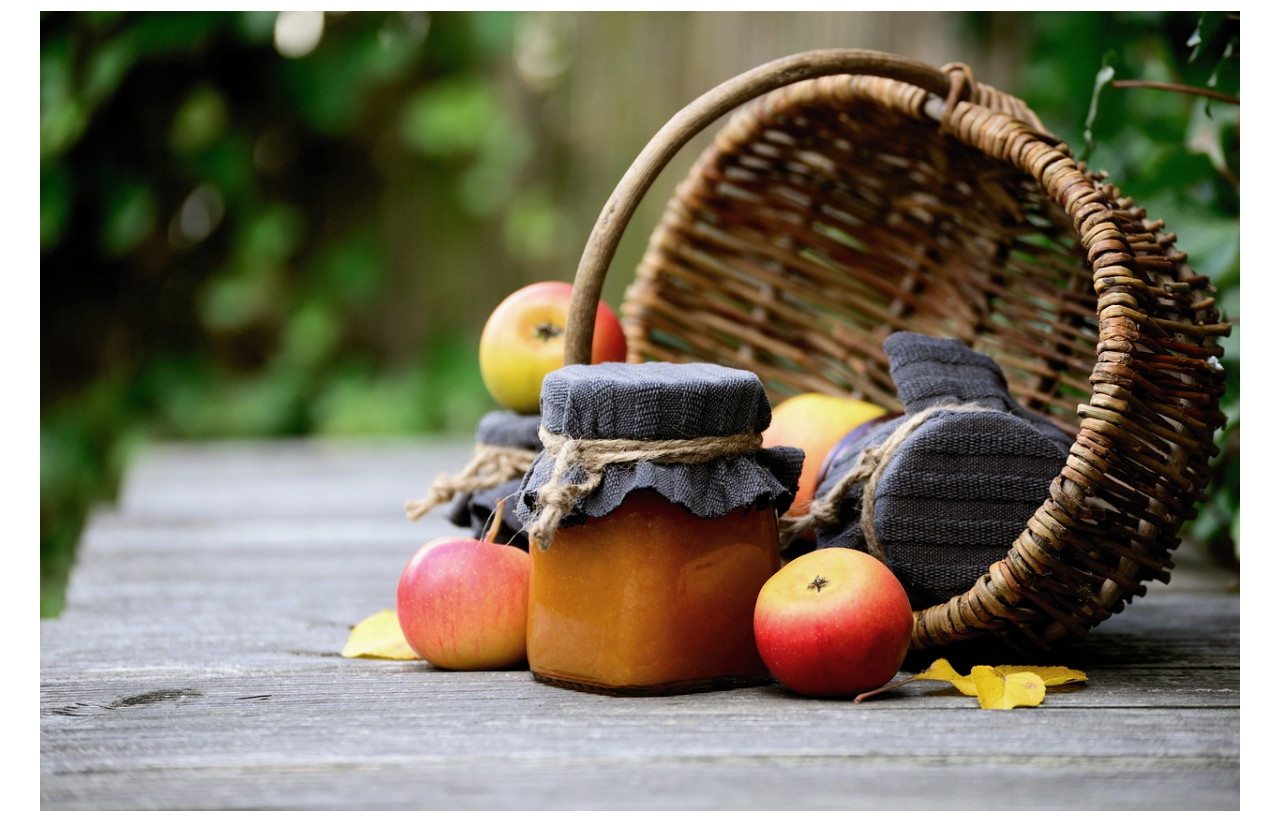
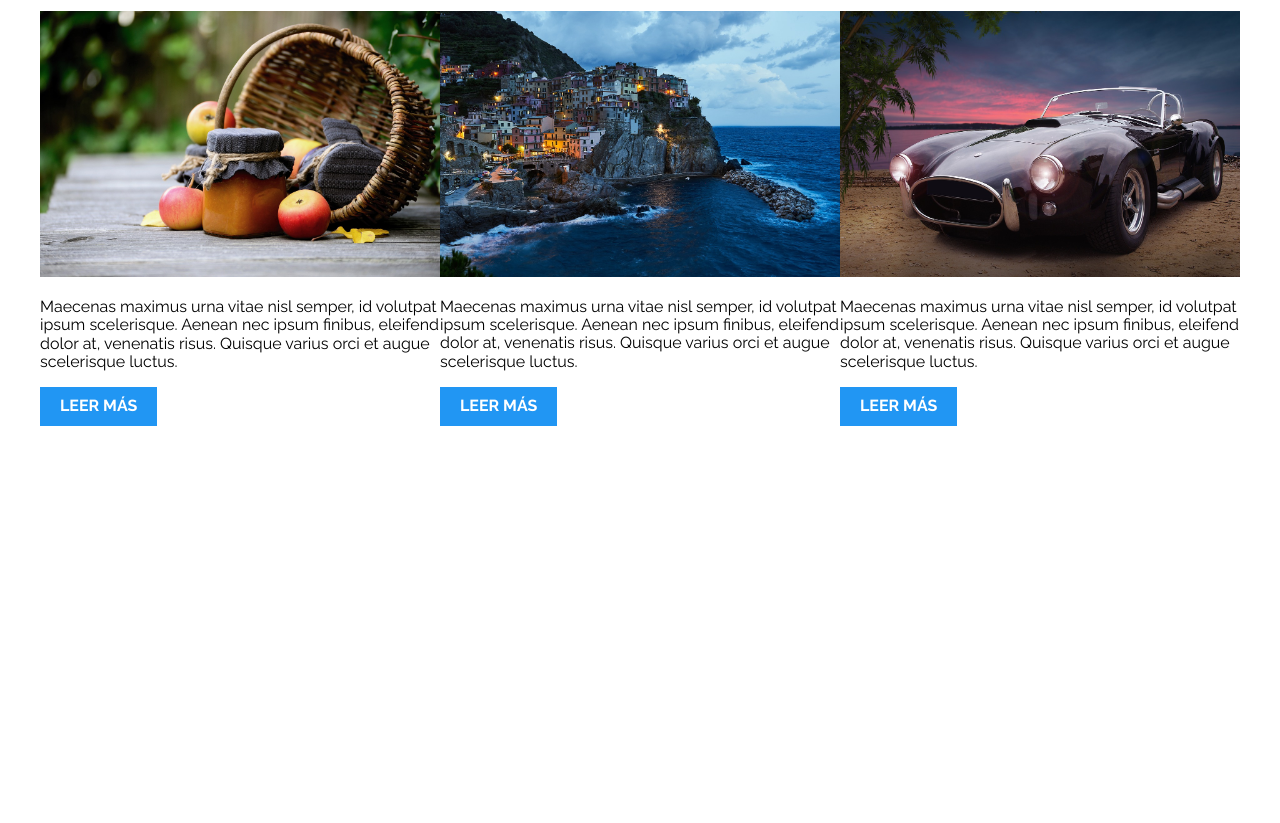
Before and after one commit to jdbn07/Patrones_de_Diseno_Responsive_Web_Design_con_CSS_Grid_y_Flexbox, a plain HTML site: page 04-3columnas_iguales_flexbox/index.html in a window 1280 px wide. Shown: the part 89-912 px from the top of the page. After the commit the page ends 800 px from the top, so only its background shows below. Drawn offline with nearby package versions, Linux system fonts and the light colour scheme.

Commit message:
dos y tres columnas grip y flex

```diff
--- a/02-2columnas_iguales_flexbox/css/styles.css
+++ b/02-2columnas_iguales_flexbox/css/styles.css
@@ -39,3 +39,13 @@ h1 {
 }
 
 /** CODIGO AQUI **/
+
+@media (min-width: 768px){
+  .dos-columnas{
+    display: flex;
+    justify-content: space-between;
+  }
+  .entrada-blog{
+    flex: 0 0 calc(50% - 1rem);
+  }
+}
--- a/03-3columnas_iguales_css_grid/css/styles.css
+++ b/03-3columnas_iguales_css_grid/css/styles.css
@@ -39,3 +39,10 @@ h1 {
 }
 
 /** CODIGO AQUI **/
+@media (min-width:768px ){
+  .tres-columnas{
+    display: grid;
+    grid-template-columns: repeat(3, 1fr);
+    column-gap: 2rem;
+  }
+}
--- a/04-3columnas_iguales_flexbox/css/styles.css
+++ b/04-3columnas_iguales_flexbox/css/styles.css
@@ -39,3 +39,12 @@ h1 {
 }
 
 /** CODIGO AQUI **/
+@media (min-width: 768px){
+  .tres-columnas{
+    display: flex;
+    justify-content: space-between;
+  }
+  .entrada-blog{
+    flex: 0 0 calc(33.3% -1rem);
+  }
+}
--- a/04-3columnas_iguales_flexbox/index.html
+++ b/04-3columnas_iguales_flexbox/index.html
@@ -12,7 +12,7 @@
 
 <body>
 
-    <div class="contenedor">
+    <div class="contenedor tres-columnas">
         <article class="entrada-blog">
             <h1>Titulo Entrada Blog</h1>
             <img src="img/imagen1.jpg">
```
Also changed, not shown: 02-2columnas_iguales_flexbox/index.html (+1 -1 lines), 03-3columnas_iguales_css_grid/index.html (+1 -1 lines), 05-3columnas_css_grid/css/styles.css (+15 -0 lines), 05-3columnas_css_grid/index.html (+4 -4 lines).
